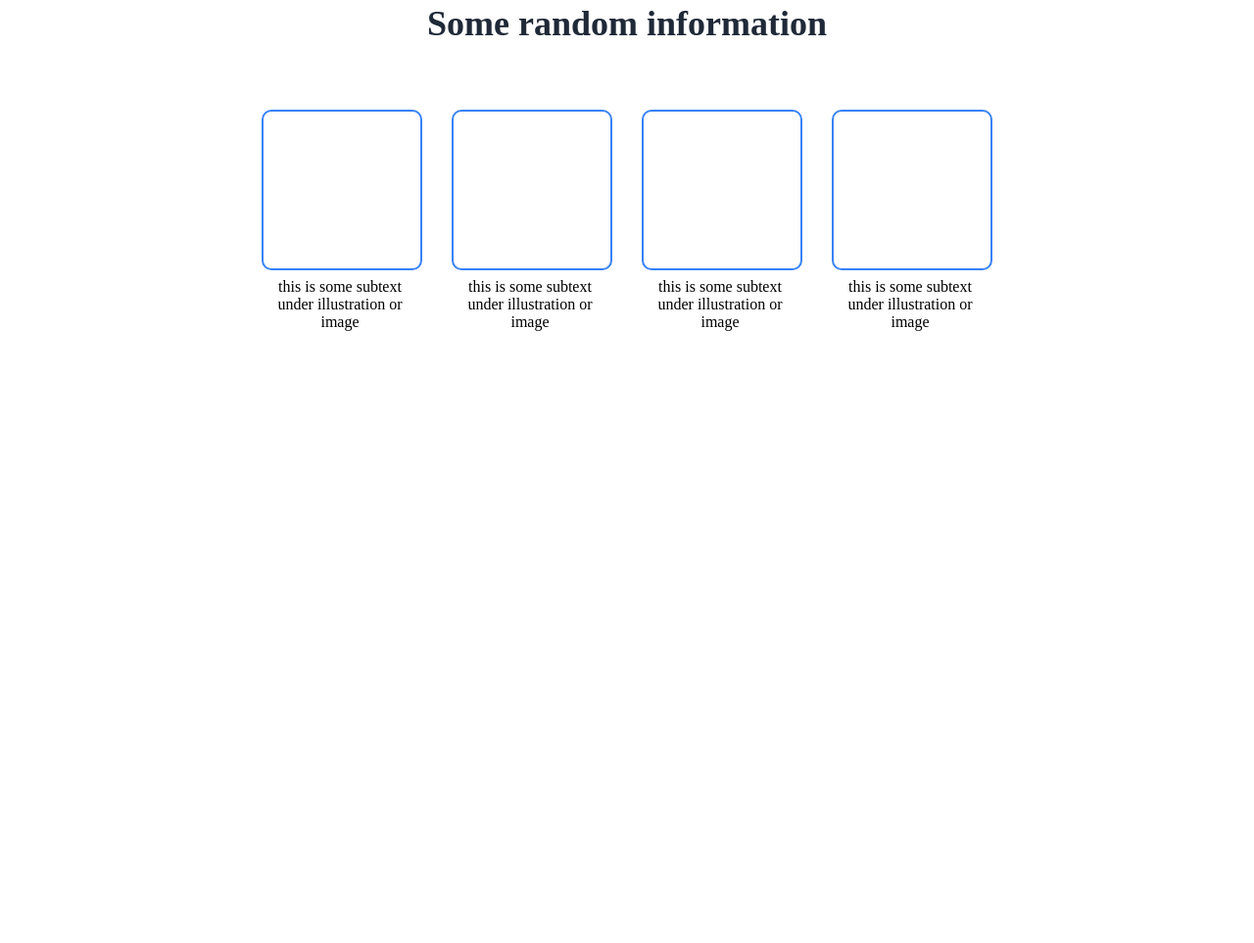
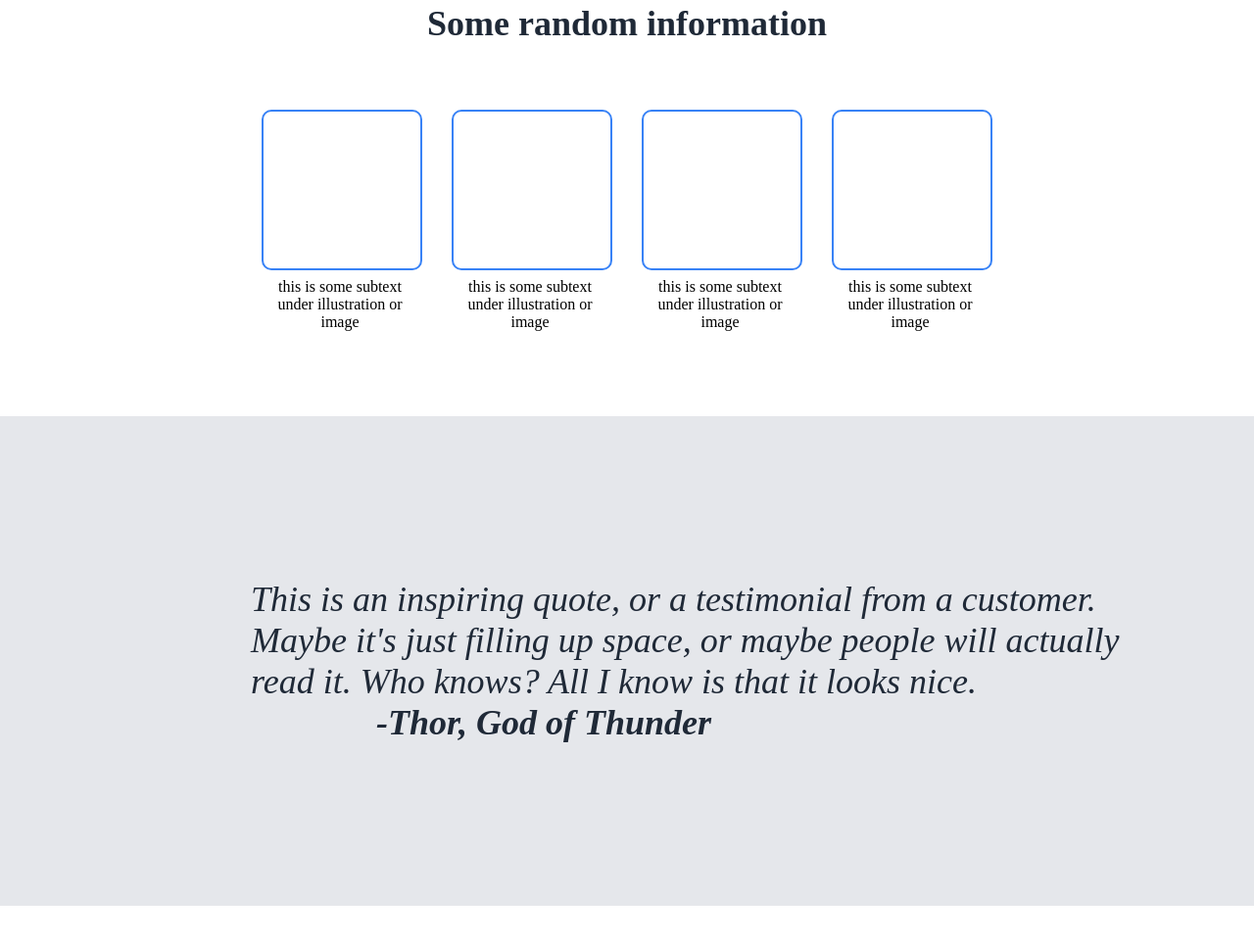
Before and after one commit to deadMartial/odin_landing-page, a plain HTML site: page code/index.html in a window 1280 px wide. Shown: the part 507-1470 px from the top of the page at 98% size. Before the commit the page ends 982 px from the top, so only its background shows below. Drawn offline with Linux system fonts and the light colour scheme.

Commit message:
Added quote

```diff
--- a/code/index.html
+++ b/code/index.html
@@ -60,7 +60,14 @@
 
 
 
-    <div class="bot"></div>
+    <div class="bot">
+        <p>This is an inspiring quote, or a testimonial from a customer. Maybe it's just filling up space, or maybe people will actually read it. Who knows? All I know is that it looks nice.</p>
+        <p class="quote">-Thor, God of Thunder</p>
+    </div>
+
+
+
+
     <div class="footer"></div>
 </body>
 </html>
--- a/code/styles.css
+++ b/code/styles.css
@@ -11,7 +11,7 @@ body{
     flex-direction: column;
     align-items: center;
     gap: 50px;
-
+    margin: auto ;
 }
 
 .h{
@@ -140,3 +140,28 @@ h3{
     text-align: center;
     width: 160px;
 }
+
+.bot{
+    display: flex;
+    flex-direction: column;
+    align-items: center;
+    justify-content: center;
+    background-color: #e5e7eb;
+    font-size: 36px;
+    font-family: italic sans-serif;
+    font-style: italic;
+    color: #1f2937;
+    font-weight: 200;
+    height: 500px;
+    /* width: 80%; */
+}
+.bot .quote{
+    align-self: flex-end;
+    font-weight: 900;
+    padding-right: 10%;
+    width: 80%;
+}
+.bot p{
+    padding-left: 10%;
+    width: 80%;
+}
```
